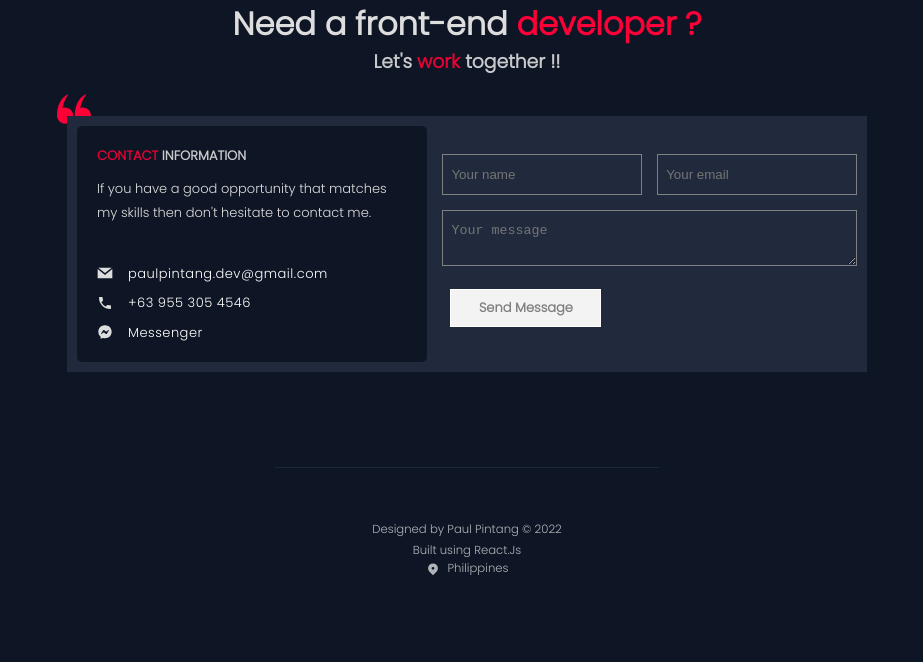
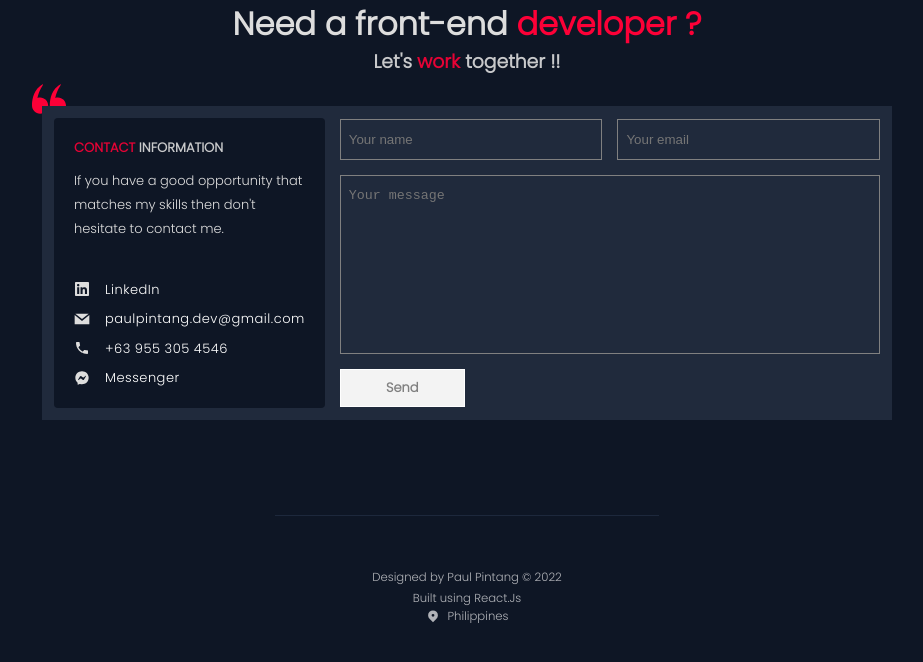
Before and after one commit to PaulPintang/Portfolio, a React (Create React App) app: page / in a window 1280 px wide. Shown: the top 662 px of the page, without its empty margins (173-1096 px from the left). Built offline with nearby package versions, Linux system fonts and the light colour scheme.

Commit message:
UI: contact page ui with form

```diff
--- a/src/components/Contacts/Contact.styled.js
+++ b/src/components/Contacts/Contact.styled.js
@@ -31,42 +31,33 @@ export const Section = styled.section`
 `;
 
 export const Wrapper = styled.div`
-  // padding: 25px;
-  padding: 10px;
+  padding: 12px;
   background-color: #202a3c;
-  max-width: 800px;
+  max-width: 850px;
   width: 100%;
-  margin: 40px auto;
+  margin: 30px auto;
   position: relative;
 `;
 export const Msg = styled.div`
-  // padding: 10px 0 30px 0;
-  // max-width: 380px;
-  // margin: auto;
-  // small {
-  //   font-style: italic;
-  //   font-size: 13px;
-  // }
   padding: 10px 0 30px 0;
   text-align: left;
   // width: 80%;
   small {
-    // font-style: italic;
     font-size: 13px;
   }
 `;
 export const ContactDetails = styled.div`
-   opacity: 2;
-   width: 80%;
-  background-color: #0E1625;
+  opacity: 2;
+  width: 300px;
+  background-color: #0e1625;
   text-align: left;
-  border-radius: 5px;
+  border-radius: 4px;
   height: 100%;
   padding: 20px;
   display: flex;
   flex-direction: column;
   gap: 10px;
-  h3{
+  h3 {
     font-size: 13px;
     text-transform: uppercase;
     padding: 0;
@@ -76,4 +67,7 @@ export const ContactDetails = styled.div`
     letter-spacing: 0.5px;
     font-size: 13px;
   }
+  @media (max-width: 768px) {
+    width: 100%;
+  }
 `;
--- a/src/components/Contacts/Form.styled.js
+++ b/src/components/Contacts/Form.styled.js
@@ -4,35 +4,37 @@ import { StyledButton } from "../Me/Me.styled";
 export const FormContainer = styled.section`
   width: 100%;
   height: 100%;
-`
+`;
 export const Input = styled.input`
   width: 100%;
   padding: 12px 8px;
   background: none;
   border: 1px solid gray;
   color: #f3f3f3;
-    &:focus{
+  &:focus {
     outline: none;
     border: 1px solid #f4f4f4;
   }
-
 `;
 export const TextArea = styled.textarea`
-    // width: 100%;
-    // height: 100%;
+  height: 179px;
   padding: 12px 8px;
   background: none;
   border: 1px solid gray;
   color: #f3f3f3;
-    &:focus{
+  resize: none;
+  &:focus {
     outline: none;
     border: 1px solid #f4f4f4;
   }
-
 `;
 
-
 export const SendBtn = styled(StyledButton)`
+  width: 125px;
   font-size: 13px;
   font-weight: bold;
-`
+  margin: 0;
+  @media (max-width: 768px) {
+    width: 100%;
+  }
+`;
--- a/src/components/Contacts/index.jsx
+++ b/src/components/Contacts/index.jsx
@@ -1,6 +1,6 @@
-// import "./styles.css";
 import React, { useRef } from "react";
 import emailjs from "@emailjs/browser";
+import { FaLinkedin } from "react-icons/fa";
 import { GrMail } from "react-icons/gr";
 import { MdLocalPhone } from "react-icons/md";
 import { RiMessengerFill } from "react-icons/ri";
@@ -56,7 +56,17 @@ const Contacts = () => {
                   </small>
                 </Msg>
               </div>
-              <Flex>
+              <Flex left>
+                <FaLinkedin />
+                <a
+                  href="https://www.linkedin.com/in/paulpintangdev/"
+                  target="_blank"
+                  rel="noreferrer"
+                >
+                  <p>LinkedIn</p>
+                </a>
+              </Flex>
+              <Flex left>
                 <GrMail />
                 <a
                   href="mailto:paulpintang.dev@gmail.com"
@@ -66,13 +76,15 @@ const Contacts = () => {
                   <p>paulpintang.dev@gmail.com</p>
                 </a>
               </Flex>
-              <Flex>
+
+              <Flex left>
                 <MdLocalPhone />
                 <a href="tel:09553054546" target="_blank" rel="noreferrer">
                   <p>+63 955 305 4546</p>
                 </a>
               </Flex>
-              <Flex>
+
+              <Flex left>
                 <RiMessengerFill />
                 <a
                   href="https://m.me/paulpintang.dev"
@@ -84,24 +96,24 @@ const Contacts = () => {
               </Flex>
             </ContactDetails>
             <FormContainer>
-              <form ref={form} onSubmit={sendEmail}>
-                {/* <input type="hidden" name="to_name" value="Paul" />
-                  <label>Name</label>
-                  <input type="text" name="user_name" />
-                  <label>Subject</label>
-                  <input type="text" name="subject" value="Web Development Inquiry" />
-                  <label>Email</label>
-                  <input type="email" name="user_email" />
-                  <label>Message</label>
-                  <textarea name="message" />
-                  <button type="submit">Send</button> */}
+              <form ref={form} onSubmit={sendEmail} autocomplete="off">
                 <Flex column def>
                   <Flex justify>
-                    <Input placeholder="Your name" />
-                    <Input placeholder="Your email" />
+                    <Input
+                      type="text"
+                      placeholder="Your name"
+                      name="user_name"
+                    />
+                    <Input
+                      type="email"
+                      placeholder="Your email"
+                      name="user_email"
+                    />
                   </Flex>
                   <TextArea name="message" placeholder="Your message" />
-                  <SendBtn red>Send Message</SendBtn>
+                  <SendBtn red type="submit" disabled>
+                    Send
+                  </SendBtn>
                 </Flex>
               </form>
             </FormContainer>
--- a/src/components/styles/Reusable.styled.js
+++ b/src/components/styles/Reusable.styled.js
@@ -17,14 +17,15 @@ export const Flex = styled.div`
   display: flex;
   height: 100%;
   width: 100%;
-  justify-content: ${({ center, justify }) => (center ? "center" : justify ? "space-between" : "")};
-  align-items: ${({ def }) => (def ? "space-between" :"center")};
+  justify-content: ${({ center, justify }) =>
+    center ? "center" : justify ? "space-between" : ""};
+  align-items: ${({ def }) => (def ? "space-between" : "center")};
   gap: ${({ center }) => (center ? "8px" : "15px")};
 
   max-width: ${({ contain }) => (contain ? "1100px" : "")};
   margin: ${({ contain }) => (contain ? "auto" : "0")};
   padding: ${({ contain }) => (contain ? "0 25px" : "0")};
-  flex-direction: ${({ column }) => column ? "column" : ""};
+  flex-direction: ${({ column }) => column && "column"};
   @media (max-width: 768px) {
     flex-direction: ${({ right, left, center, contain }) =>
       right || left ? "auto" : center || contain ? "row" : "column"};
```
Lines whose indentation alone changed are shown as unchanged.
